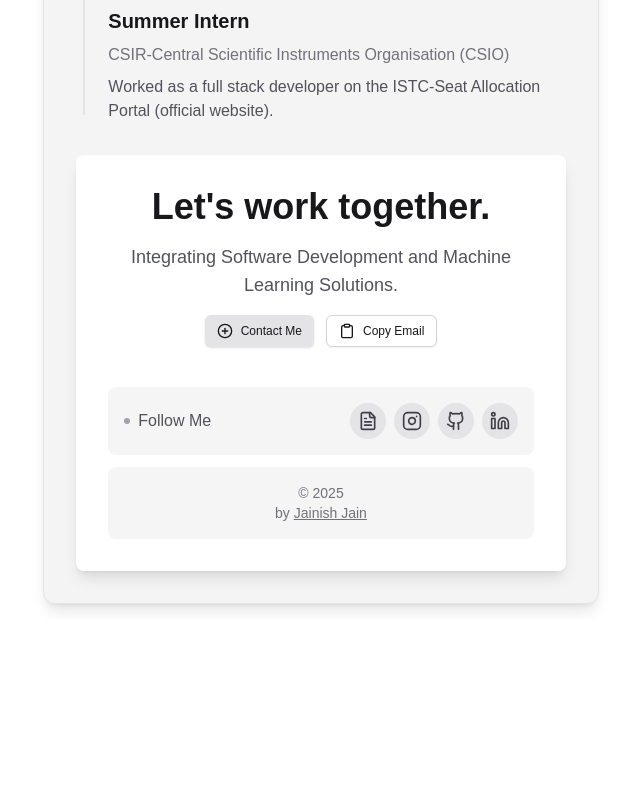
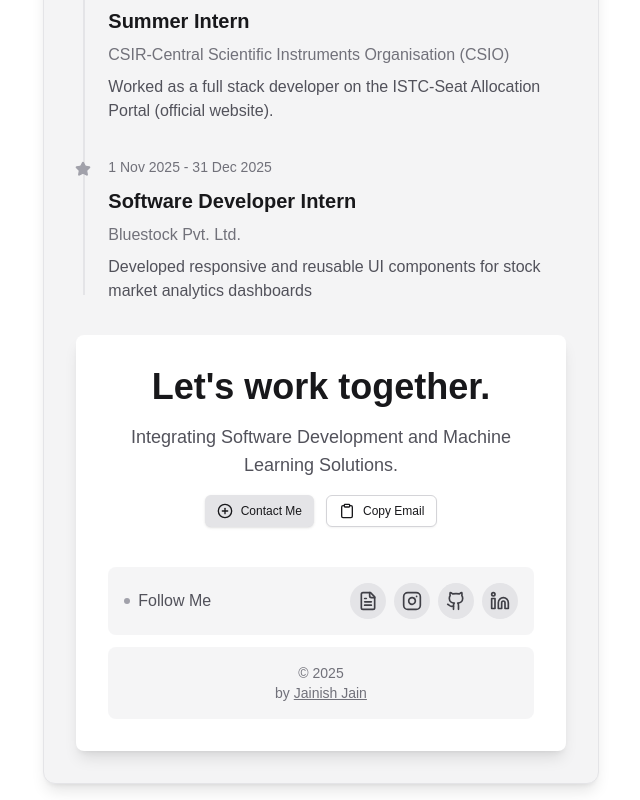
Before and after one commit to jainishjain11/Portfolio-2.0, a Next.js app: page /experience in a window 1280 px wide. Shown: the part 802-1602 px from the top of the page, without its empty margins (319-959 px from the left). Before the commit the page ends 1422 px from the top, so only its background shows below. Built offline with nearby package versions, Linux system fonts and the light colour scheme.

Commit message:
Updated Resume and Experience page

```diff
--- a/src/app/experience/page.tsx
+++ b/src/app/experience/page.tsx
@@ -43,6 +43,13 @@ const experience: TimelineItem[] = [
     title: "Summer Intern",
     institution: "CSIR-Central Scientific Instruments Organisation (CSIO)",
     description: "Worked as a full stack developer on the ISTC-Seat Allocation Portal (official website).",
+    icon: "star"
+  },
+  {
+    date: "1 Nov 2025 - 31 Dec 2025",
+    title: "Software Developer Intern",
+    institution: "Bluestock Pvt. Ltd.",
+    description: "Developed responsive and reusable UI components for stock market analytics dashboards",
     icon: "star"
   }
 ]
--- a/src/components/Footer.tsx
+++ b/src/components/Footer.tsx
@@ -64,7 +64,7 @@ export const Footer = () => {
           </div>
           <div className="flex gap-2 items-center justify-center sm:justify-end">
             {[
-              { Icon: FileText, href: "https://drive.google.com/file/d/1nU6oyHpgsEflDqbsvb-HWtKAjqnAE6AM/view?usp=sharing" }, // ✅ Your Resume link
+              { Icon: FileText, href: "https://drive.google.com/file/d/1K5S82mi0V0FsyDO8HReESMJ48orTAbfc/view?pli=1" }, // ✅ Your Resume link
               { Icon: Instagram, href: "https://www.instagram.com/jainishjain.11" }, // ✅ Your Instagram
               { Icon: Github, href: "https://github.com/jainishjain11" }, // ✅ Your GitHub
               { Icon: Linkedin, href: "https://www.linkedin.com/in/jainishjain11" } // ✅ Your LinkedIn
```
